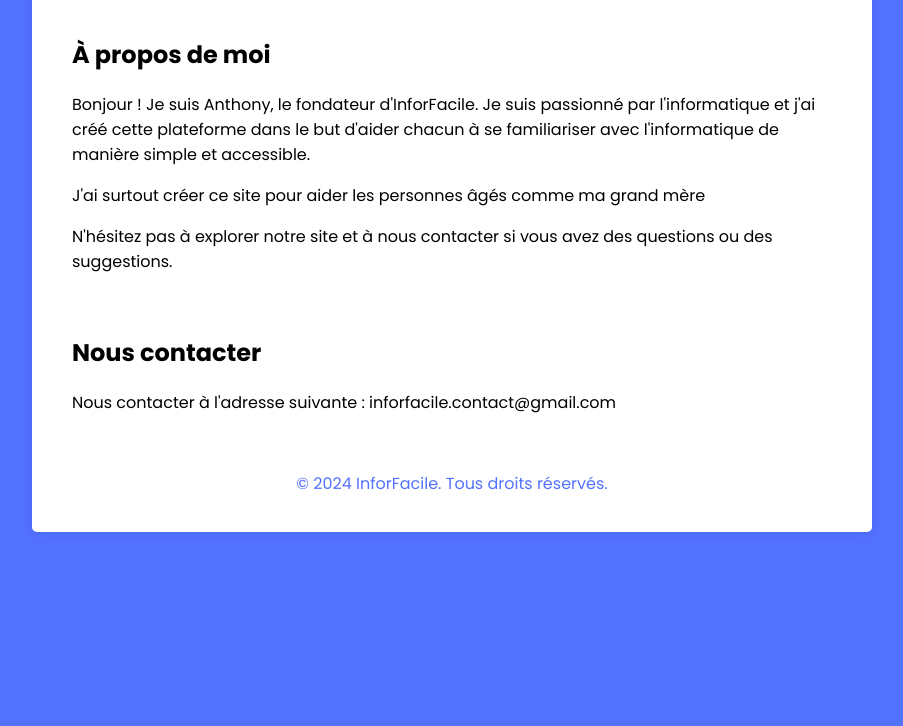
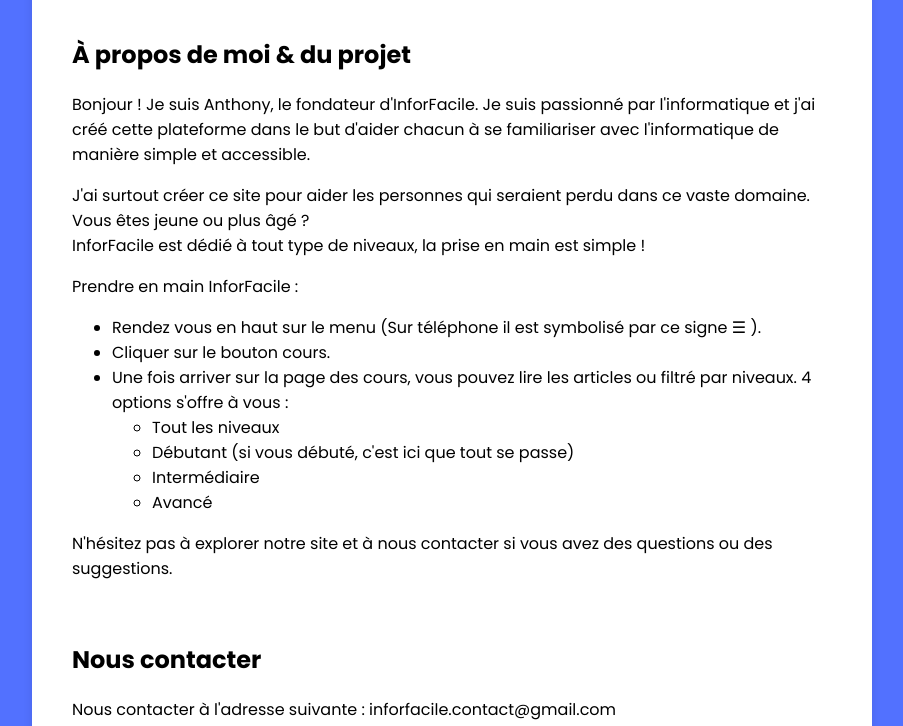
Before and after one commit to InforFacile/inforfacile.github.io, a plain HTML site: page index.html in a window 1280 px wide. Shown: the part 371-1097 px from the top of the page, without its empty margins (188-1091 px from the left). Before the commit the page ends 911 px from the top, so only its background shows below. Drawn offline with Linux system fonts and the light colour scheme.

Commit message:
Update - Petite
Modification des texte et ajout d'un logo en cercle

```diff
--- a/index.html
+++ b/index.html
@@ -3,20 +3,18 @@
 <head>
     <meta charset="UTF-8">
     <meta name="viewport" content="width=device-width, initial-scale=1.0">
-    <title>Bienvenue sur InforFacile</title>
+    <title>InforFacile - Plateforme d'apprentissage de l'informatique</title>
     <meta name="description" content="InforFacile est une platforme gratuites qui vise à offrir des cours en lignes sur les bases de l'informatique.">
     <meta name="keywords" content="learn, informatique, apprendre, français, débutant">
     <meta name="author" content="Ivrag">
 
+    <link rel="icon" href="assets/logo-png-modified.png"/>
     <link rel="manifest" href="assets/manifest.json">
 
     <link rel="stylesheet" href="assets/styles.css">
     <link rel="preconnect" href="https://fonts.googleapis.com">
     <link rel="preconnect" href="https://fonts.gstatic.com" crossorigin>
     <link href="https://fonts.googleapis.com/css2?family=Poppins:ital,wght@0,100;0,200;0,300;0,400;0,500;0,600;0,700;0,800;0,900;1,100;1,200;1,300;1,400;1,500;1,600;1,700;1,800;1,900&display=swap" rel="stylesheet">
-    <style>
-
-    </style>
 </head>
 <body>
     <div class="container">
@@ -38,9 +36,21 @@
         <div class="main-content">
             <!-- Contenu principal de la page -->
             <section id="about">
-                <h2>À propos de moi</h2>
+                <h2>À propos de moi & du projet</h2>
                 <p>Bonjour ! Je suis Anthony, le fondateur d'InforFacile. Je suis passionné par l'informatique et j'ai créé cette plateforme dans le but d'aider chacun à se familiariser avec l'informatique de manière simple et accessible.</p>
-                <p>J'ai surtout créer ce site pour aider les personnes âgés comme ma grand mère</p>
+                <p>J'ai surtout créer ce site pour aider les personnes qui seraient perdu dans ce vaste domaine. Vous êtes jeune ou plus âgé ? <br>InforFacile est dédié à tout type de niveaux, la prise en main est simple !</p>
+                <p>Prendre en main InforFacile : </p>
+                <ul>
+                    <li>Rendez vous en haut sur le menu (Sur téléphone il est symbolisé par ce signe ☰ ).</li>
+                    <li>Cliquer sur le bouton cours.</li>
+                    <li>Une fois arriver sur la page des cours, vous pouvez lire les articles ou filtré par niveaux. 4 options s'offre à vous :</li>
+                        <ul>
+                            <li>Tout les niveaux</li>
+                            <li>Débutant (si vous débuté, c'est ici que tout se passe)</li>
+                            <li>Intermédiaire</li>
+                            <li>Avancé</li>
+                        </ul>
+                </ul>
                 <p>N'hésitez pas à explorer notre site et à nous contacter si vous avez des questions ou des suggestions.</p>
             </section>
             <br>
```
Also changed, not shown: blog.html (+9 -4 lines), assets/logo-png-modified.png (added).
